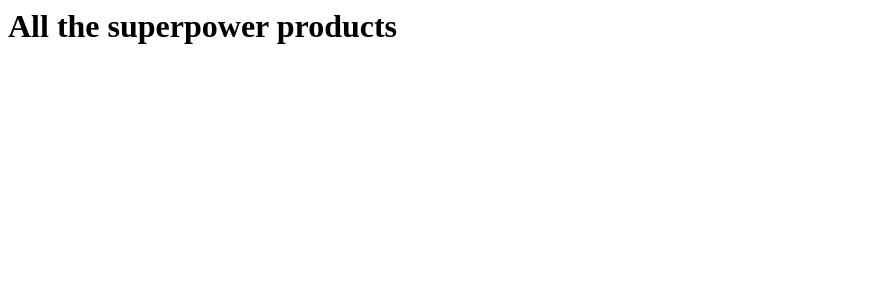
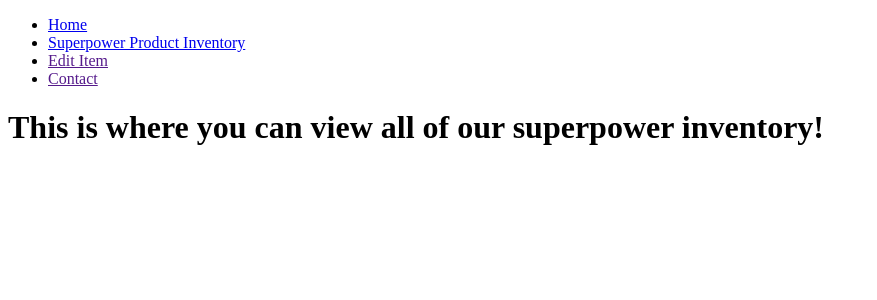
Before and after one commit to sobiaahmad94/superpower_inventory_manager_app_project, a Flask app: page /superpower_products in a window 1280 px wide. Shown: the top 300 px of the page, without its empty margins (0-877 px from the left). Run offline with Flask 3, Linux system fonts and the light colour scheme; data that the repository does not hold is empty; some libraries are stand-ins or nearby versions.

Commit message:
template inheritance nav added

```diff
--- a/console.py
+++ b/console.py
@@ -28,6 +28,8 @@ superpower_product_repository.save(superpower_product_2)
 superpower_product_3 = SuperpowerProduct("Rosy Cheeky Juice", "This shadow catcher drink enables you to be more confident - effects last for up to 48 hours.", 100, 14.0, 35.0, manufacturer_3)
 superpower_product_repository.save(superpower_product_3)
 
+# Checking that superpower_product select_all() function is working
+
 # all = superpower_product_repository.select_all()
 
 # for superpower_product in all:
--- a/controllers/superpower_inventory_controller.py
+++ b/controllers/superpower_inventory_controller.py
@@ -7,7 +7,7 @@ import repositories.manufacturer_repository as manufacturer_repository
 
 superpower_products_blueprint = Blueprint('superpower_products', __name__)
 
-# index
+# superpower_products index
 @superpower_products_blueprint.route('/superpower_products')
 def superpower_products():
     superpower_products = superpower_product_repository.select_all()
--- a/templates/base.jinja
+++ b/templates/base.jinja
@@ -8,15 +8,9 @@
 </head>
 <body>
     <header>
-    <nav>
-        <ul>
-            <li><a href="{{ url_for('home') }}">Home</a></li>
-            <li><a href="{{ url_for('superpower_products.superpower_products') }}">Superpower Product Inventory</a></li>
-            {# <li><a href="{{ url_for('superpower_products.superpower_products') }}">Add  New Items</a></li> #}
-            <li><a href="">Edit Item</a></li>
-            <li><a href="">Contact</a></li>
-        </ul>
-    </nav>
+    {% block navbar %}
+    {% endblock %}
+
     </header>
     <div class="container">
     {% block content %}
--- a/templates/superpower_products/index.jinja
+++ b/templates/superpower_products/index.jinja
@@ -1 +1,17 @@
-<h1>All the superpower products</h1>
+{% extends "base.jinja" %}
+
+{% block navbar %}
+<nav>
+    <ul>
+        <li><a href="{{ url_for('home') }}">Home</a></li>
+        <li><a href="{{ url_for('superpower_products.superpower_products') }}">Superpower Product Inventory</a></li>
+        {# <li><a href="{{ url_for('superpower_products.superpower_products') }}">Add  New Items</a></li> #}
+        <li><a href="">Edit Item</a></li>
+        <li><a href="">Contact</a></li>
+    </ul>
+</nav>
+{% endblock %}
+
+{% block content %}
+    <h1>This is where you can view all of our superpower inventory!</h1>
+{% endblock %}
```
Also changed, not shown: templates/index.jinja (+15 -3 lines).
